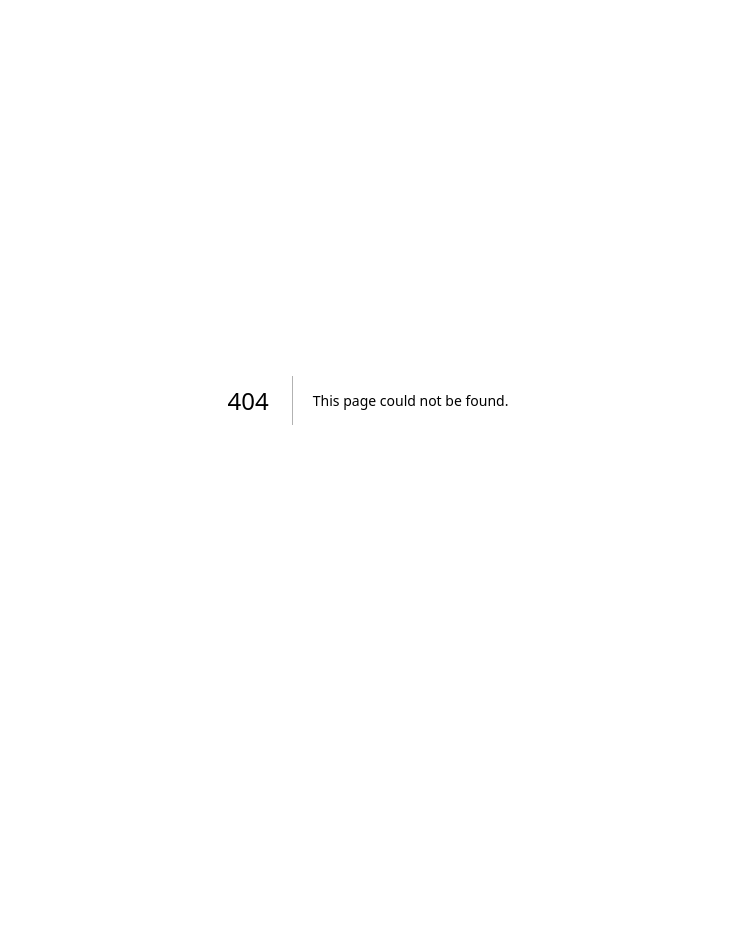
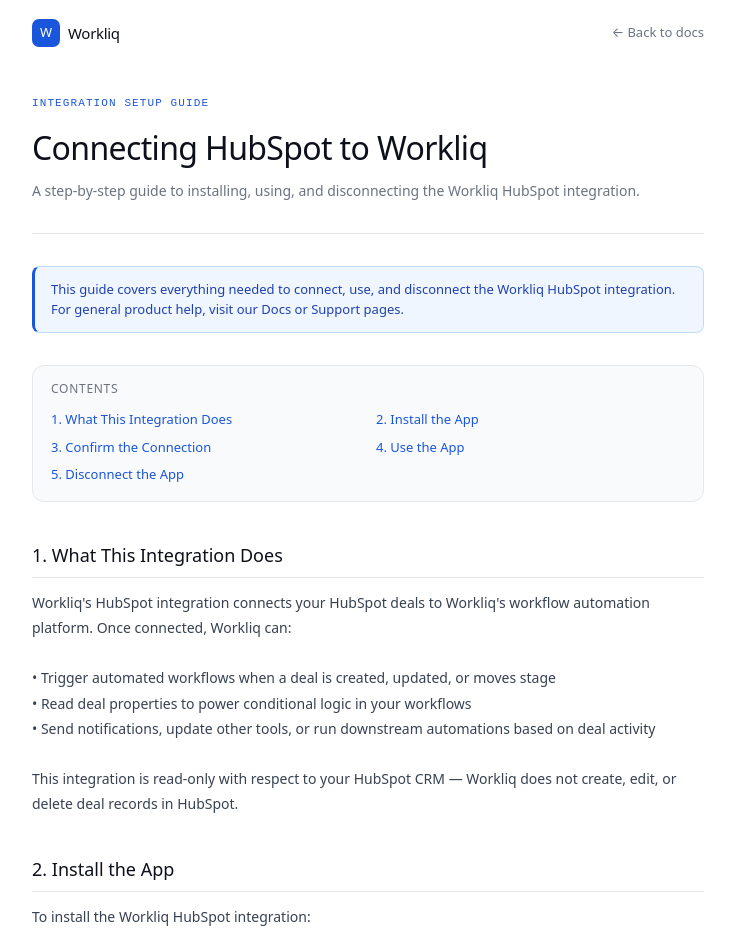
Before and after one commit to Marvellro/workliq.com, a Next.js app: page /docs/hubspot-setup in a window 1280 px wide. Before the commit this address had no page. Shown: the top 952 px of the page, without its empty margins (272-1007 px from the left). Before the commit the page ends 800 px from the top, so only its background shows below. Built offline with nearby package versions, Linux system fonts and the light colour scheme.

Commit message:
Create page.tsx

```diff
--- /dev/null
+++ b/app/docs/hubspot-setup/page.tsx
@@ -0,0 +1,151 @@
+"use client";
+
+export default function HubSpotSetupGuide() {
+  const sections = [
+    {
+      title: "1. What This Integration Does",
+      blocks: [
+        { type: "text", text: `Workliq's HubSpot integration connects your HubSpot deals to Workliq's workflow automation platform. Once connected, Workliq can:
+
+• Trigger automated workflows when a deal is created, updated, or moves stage
+• Read deal properties to power conditional logic in your workflows
+• Send notifications, update other tools, or run downstream automations based on deal activity
+
+This integration is read-only with respect to your HubSpot CRM — Workliq does not create, edit, or delete deal records in HubSpot.` },
+      ]
+    },
+    {
+      title: "2. Install the App",
+      blocks: [
+        { type: "text", text: `To install the Workliq HubSpot integration:
+
+• Log in to your Workliq account at workliq.com
+• Navigate to Settings → Integrations
+• Locate the HubSpot card and click Connect
+• You'll be redirected to HubSpot to select the account you want to connect
+• Choose your HubSpot account and click Choose Account` },
+        { type: "image", src: "/images/hubspot-setup/account-selection.png", alt: "HubSpot account selection screen showing 'Choose an account'" },
+        { type: "text", text: `• On the next screen, HubSpot will ask you to confirm the connection. Workliq requests read-only access to deals (crm.objects.deals.read) so it can trigger and inform workflows based on deal data — Workliq does not request write access to your CRM
+• Click Connect app to approve` },
+        { type: "image", src: "/images/hubspot-setup/connection-approval.png", alt: "HubSpot connection approval screen with Connect app button" },
+        { type: "text", text: `• You'll be redirected back to Workliq, where the HubSpot integration will now show as Connected` },
+      ]
+    },
+    {
+      title: "3. Confirm the Connection",
+      blocks: [
+        { type: "text", text: `Once you approve the connection in HubSpot, you're redirected back to your Workliq dashboard, where HubSpot now appears under Connections with a Connected status and your HubSpot portal ID shown alongside it.` },
+        { type: "image", src: "/images/hubspot-setup/connections-panel.png", alt: "Workliq Connections page showing HubSpot as Connected" },
+        { type: "text", text: `No further setup or configuration is required at this step. There is no separate pipeline, stage, or property picker to fill in — Workliq is ready to use HubSpot deal data as soon as the connection shows as Connected.
+
+Behind the scenes, Workliq runs a scheduled sync that checks your HubSpot deals for changes on a regular interval. This is fully automatic and requires no action from you.` },
+      ]
+    },
+    {
+      title: "4. Use the App",
+      blocks: [
+        { type: "text", text: `Once HubSpot shows as Connected, you can build workflows in Workliq that use your HubSpot deal data:
+
+• Go to Workflows → New Workflow
+• Select a HubSpot-based trigger (such as a deal update) as your starting point
+• Add conditions based on deal properties available from the synced data (e.g. deal stage or amount)
+• Add one or more actions to run automatically when the trigger fires (e.g. send a Slack message, add a row in Notion, call a webhook)
+
+Because deal data is synced on a schedule rather than instantly, there may be a short delay between a change in HubSpot and a workflow reacting to it. Once a workflow is turned on, it runs automatically — no manual steps are required after setup.` },
+      ]
+    },
+    {
+      title: "5. Disconnect the App",
+      blocks: [
+        { type: "text", text: `Workliq does not currently have a separate "disconnect" button inside its own dashboard — the HubSpot connection is managed entirely from HubSpot's side. To remove Workliq's access to your HubSpot account, uninstall it directly from HubSpot:
+
+• In HubSpot, go to Settings → Integrations → Connected Apps
+• Find Workliq in your list of installed apps
+• Click Actions next to Workliq, then click Uninstall` },
+        { type: "image", src: "/images/hubspot-setup/uninstall-confirm.png", alt: "HubSpot 'Uninstall Workliq?' confirmation dialog" },
+        { type: "text", text: `• Type "uninstall" in the confirmation field, then click Uninstall to confirm
+
+This immediately revokes Workliq's access token. No data is deleted from your HubSpot account. In Workliq, any workflows relying on HubSpot data will stop running until you reconnect — no historical workflow run data in Workliq is affected.
+
+To reconnect, repeat the install steps above from your Workliq dashboard.` },
+      ]
+    },
+  ];
+
+  return (
+    <main style={{ maxWidth: 720, margin: "0 auto", fontFamily: "system-ui, -apple-system, sans-serif", padding: "0 1.5rem" }}>
+
+      {/* NAV */}
+      <nav style={{ display: "flex", alignItems: "center", justifyContent: "space-between", padding: "1.2rem 0 0" }}>
+        <a href="/" style={{ display: "flex", alignItems: "center", gap: 8, textDecoration: "none" }}>
+          <div style={{ width: 28, height: 28, background: "#1A56DB", borderRadius: 7, display: "flex", alignItems: "center", justifyContent: "center", fontSize: 13, fontWeight: 500, color: "#fff" }}>W</div>
+          <span style={{ fontSize: 15, fontWeight: 500, color: "#0D0F1A", letterSpacing: "-0.02em" }}>Workliq</span>
+        </a>
+        <a href="/docs" style={{ fontSize: 13, color: "#6B7280", textDecoration: "none" }}>← Back to docs</a>
+      </nav>
+
+      {/* HEADER */}
+      <div style={{ padding: "3rem 0 2rem", borderBottom: "0.5px solid #E5E7EB", marginBottom: "2rem" }}>
+        <div style={{ fontSize: 11, fontFamily: "monospace", color: "#1A56DB", letterSpacing: "0.1em", textTransform: "uppercase", marginBottom: 12 }}>Integration Setup Guide</div>
+        <h1 style={{ fontSize: 32, fontWeight: 500, color: "#0D0F1A", letterSpacing: "-0.02em", marginBottom: 8 }}>Connecting HubSpot to Workliq</h1>
+        <p style={{ fontSize: 14, color: "#6B7280" }}>A step-by-step guide to installing, using, and disconnecting the Workliq HubSpot integration.</p>
+      </div>
+
+      {/* INTRO NOTE */}
+      <div style={{ background: "#F0F6FF", border: "0.5px solid #BFDBFE", borderLeft: "3px solid #1A56DB", borderRadius: 8, padding: "12px 16px", marginBottom: "2rem", fontSize: 13, color: "#1E40AF", lineHeight: 1.6 }}>
+        This guide covers everything needed to connect, use, and disconnect the Workliq HubSpot integration. For general product help, visit our Docs or Support pages.
+      </div>
+
+      {/* TABLE OF CONTENTS */}
+      <div style={{ background: "#F9FAFB", border: "0.5px solid #E5E7EB", borderRadius: 12, padding: "14px 18px", marginBottom: "2.5rem" }}>
+        <div style={{ fontSize: 12, fontWeight: 500, color: "#6B7280", textTransform: "uppercase", letterSpacing: "0.06em", marginBottom: 10 }}>Contents</div>
+        <div style={{ display: "grid", gridTemplateColumns: "1fr 1fr", gap: "4px 16px" }}>
+          {sections.map((s, i) => (
+            <a key={i} href={`#section-${i}`} style={{ fontSize: 13, color: "#1A56DB", textDecoration: "none", padding: "2px 0", lineHeight: 1.5 }}>
+              {s.title}
+            </a>
+          ))}
+        </div>
+      </div>
+
+      {/* SECTIONS */}
+      {sections.map((section, i) => (
+        <div key={i} id={`section-${i}`} style={{ marginBottom: "2.5rem" }}>
+          <h2 style={{ fontSize: 18, fontWeight: 500, color: "#0D0F1A", marginBottom: 12, paddingBottom: 8, borderBottom: "0.5px solid #E5E7EB" }}>
+            {section.title}
+          </h2>
+          {section.blocks.map((block, j) => (
+            block.type === "text" ? (
+              <p key={j} style={{ fontSize: 14, color: "#374151", lineHeight: 1.8, whiteSpace: "pre-line", marginBottom: 16 }}>
+                {block.text}
+              </p>
+            ) : (
+              <img
+                key={j}
+                src={block.src}
+                alt={block.alt}
+                style={{ width: "100%", borderRadius: 8, border: "0.5px solid #E5E7EB", marginBottom: 16, display: "block" }}
+              />
+            )
+          ))}
+        </div>
+      ))}
+
+      {/* CONTACT CARD */}
+      <div style={{ background: "#F0F6FF", border: "0.5px solid #BFDBFE", borderRadius: 12, padding: "16px 20px", marginBottom: "2rem" }}>
+        <div style={{ fontSize: 13, fontWeight: 500, color: "#1E40AF", marginBottom: 8 }}>Need help with setup?</div>
+        <div style={{ fontSize: 13, color: "#374151", lineHeight: 1.7 }}>
+          Email us at{" "}
+          <a href="mailto:support@workliq.com" style={{ color: "#1A56DB" }}>support@workliq.com</a>
+          {" "}and mention "HubSpot integration" so we can route you to the right person.
+        </div>
+      </div>
+
+      {/* FOOTER */}
+      <footer style={{ textAlign: "center", padding: "2rem 0", borderTop: "0.5px solid #E5E7EB", fontSize: 12, color: "#9CA3AF", fontFamily: "monospace" }}>
+        © 2026 Workliq Inc. · workliq.com ·{" "}
+        <a href="/terms" style={{ color: "#9CA3AF" }}>Terms of Service</a>
+      </footer>
+    </main>
+  );
+}
```
